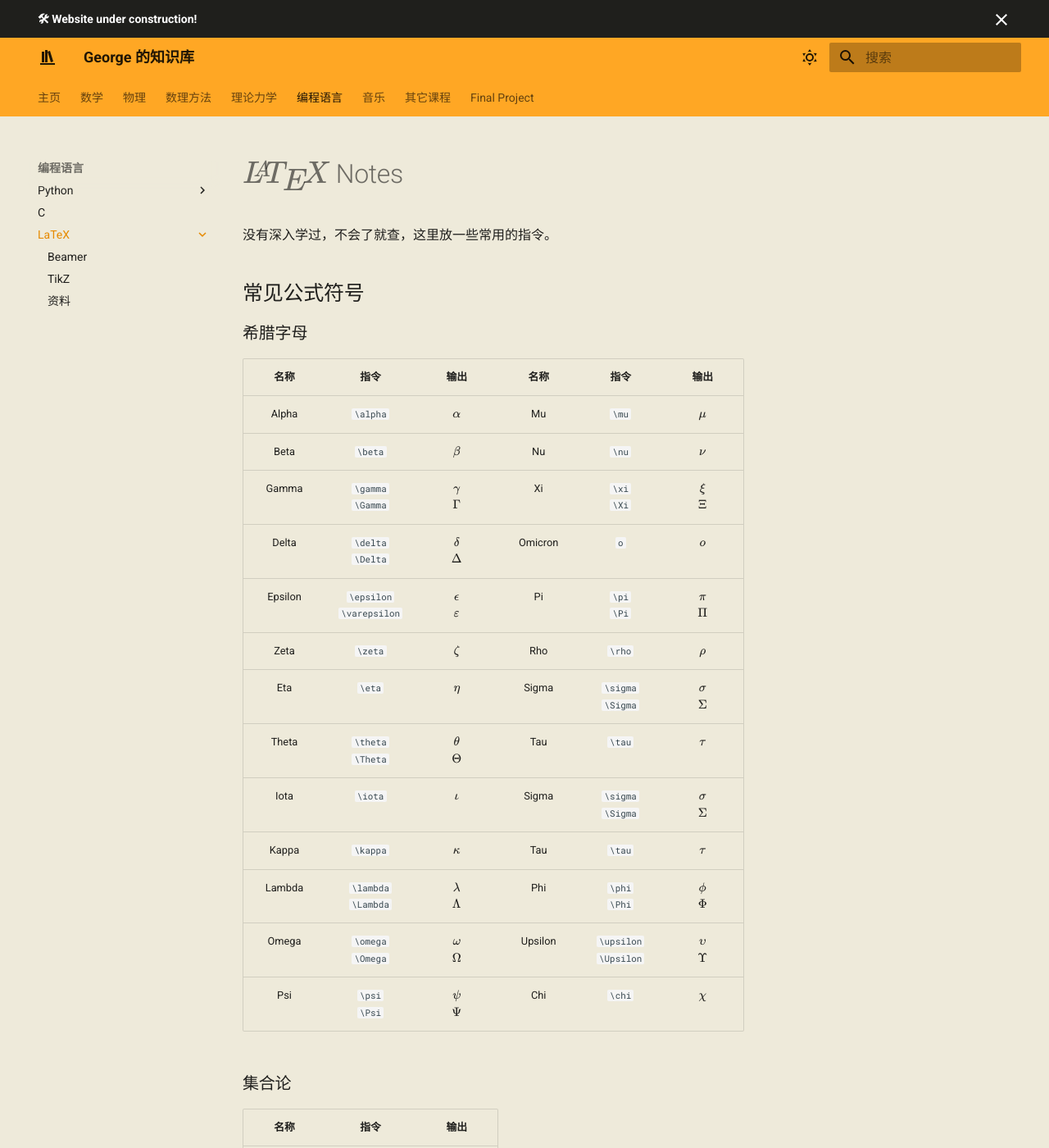
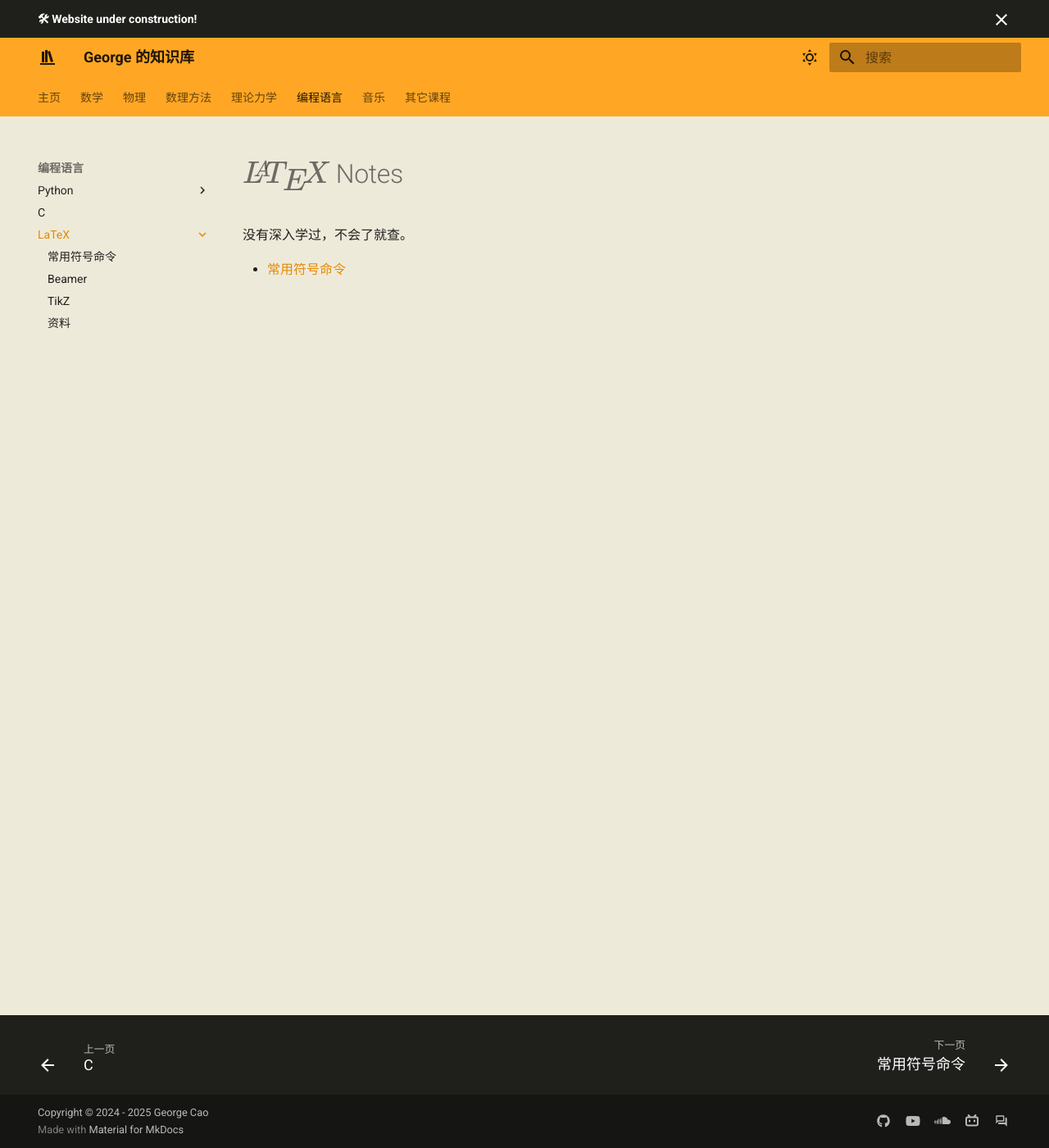
Before and after one commit to GeorgeC6/Notes, an MkDocs documentation site: the page built from docs/Prog-lang/LaTeX/index.md, in a window 1280 px wide and 1400 px high. Shown: the whole window at 82% size. Built offline with MkDocs 1.6.1 and Material for MkDocs 9.7.7, drawn with Linux system fonts in a browser that asks for light colours; comment, search, counter and statistics services are not loaded; some of the changed text lies outside the part shown.

Commit message:
updated content: latex symbols

```diff
--- a/docs/Prog-lang/LaTeX/index.md
+++ b/docs/Prog-lang/LaTeX/index.md
@@ -1,51 +1,5 @@
 # $\LaTeX$ Notes
 
-没有深入学过，不会了就查，这里放一些常用的指令。
+没有深入学过，不会了就查。
 
-## 常见公式符号
-
-### 希腊字母
-
-| 名称 | 指令 | 输出 | 名称 | 指令 | 输出 |
-| :--: | :---: | :---: | :--: | :---: | :---: |
-| Alpha | `\alpha` | $\alpha$ | Mu | `\mu` | $\mu$ |
-| Beta | `\beta` | $\beta$ | Nu | `\nu` | $\nu$ |
-| Gamma | `\gamma`<br>`\Gamma` | $\gamma$<br>$\Gamma$ | Xi | `\xi`<br>`\Xi` | $\xi$<br>$\Xi$ |
-| Delta | `\delta`<br>`\Delta` | $\delta$<br>$\Delta$ | Omicron | `o` | $o$ |
-| Epsilon | `\epsilon`<br>`\varepsilon` | $\epsilon$<br>$\varepsilon$ | Pi | `\pi`<br>`\Pi` | $\pi$<br>$\Pi$ |
-| Zeta | `\zeta` | $\zeta$ | Rho | `\rho` | $\rho$ |
-| Eta | `\eta` | $\eta$ | Sigma | `\sigma`<br>`\Sigma` | $\sigma$<br>$\Sigma$ |
-| Theta | `\theta`<br>`\Theta` | $\theta$<br>$\Theta$ | Tau | `\tau` | $\tau$ |
-| Iota | `\iota` | $\iota$ | Sigma | `\sigma`<br>`\Sigma` | $\sigma$<br>$\Sigma$ |
-| Kappa | `\kappa` | $\kappa$ | Tau | `\tau` | $\tau$ |
-| Lambda | `\lambda`<br>`\Lambda` | $\lambda$<br>$\Lambda$ | Phi | `\phi`<br>`\Phi` | $\phi$<br>$\Phi$ |
-| Omega | `\omega`<br>`\Omega` | $\omega$<br>$\Omega$ | Upsilon | `\upsilon`<br>`\Upsilon` | $\upsilon$<br>$\Upsilon$ |
-| Psi | `\psi`<br>`\Psi` | $\psi$<br>$\Psi$ | Chi | `\chi` | $\chi$ |
-
-### 集合论
-
-| 名称 | 指令 | 输出 |
-| :--: | :---: | :---: |
-| 空集 | `\emptyset`<br>`\varnothing` | $\emptyset$<br>$\varnothing$ |
-| 并集 | `\cup` | $\cup$ |
-| 交集 | `\cap` | $\cap$ |
-| 子集 | `\subset` | $\subset$ |
-| 包含 | `\supset` | $\supset$ |
-| 真子集 | `\subsetneq` | $\subsetneq$ |
-| 真包含 | `\supsetneq` | $\supsetneq$ |
-| 自然数集 | `\mathbb{N}` | $\mathbb{N}$ |
-| 整数集 | `\mathbb{Z}` | $\mathbb{Z}$ |
-| 有理数集 | `\mathbb{Q}` | $\mathbb{Q}$ |
-| 实数集 | `\mathbb{R}` | $\mathbb{R}$ |
-| 复数集 | `\mathbb{C}` | $\mathbb{C}$ |
-
-### 逻辑运算
-
-| 名称 | 指令 | 输出 |
-| :--: | :---: | :---: |
-| 与 | `\land` | $\land$ |
-| 或 | `\lor` | $\lor$ |
-| 非 | `\lnot` | $\lnot$ |
-| 蕴含 | `\to` | $\to$ |
-| 等价 | `\leftrightarrow` | $\leftrightarrow$ |
-| 充要 | `\iff` | $\iff$ |
+- [常用符号命令](Symbols.md)
--- a/mkdocs.yml
+++ b/mkdocs.yml
@@ -3,10 +3,7 @@
 site_url: https://georgec6.github.io/Notes/
 site_description: George's knowledge base
 
-#repo_name: Mkdocs-test
-#repo_url: https://github.com/GeorgeC6/Mkdocs-test
-
-copyright: Copyright &copy; 2024 <a href="https://github.com/GeorgeC6" target="_blank" rel="noopener noreferrer">George Cao</a>
+copyright: Copyright &copy; 2024 - 2025 <a href="https://github.com/GeorgeC6" target="_blank" rel="noopener noreferrer">George Cao</a>
 
 theme:
   name: material
@@ -187,6 +184,7 @@
 
     - LaTeX:
       - "Prog-lang/LaTeX/index.md"
+      - 常用符号命令: "Prog-lang/LaTeX/Symbols.md"
       - Beamer: "Prog-lang/LaTeX/Beamer/index.md"
       - TikZ: "Prog-lang/LaTeX/TikZ/index.md"
       - 资料: "Prog-lang/LaTeX/Resources/index.md"
@@ -218,6 +216,7 @@
       - 机器学习 Pt.III: "Others/Stat & Data/Lec 14.md"
       - 机器学习 Pt.IV: "Others/Stat & Data/Lec 15.md"
       - 粒子物理实验中的统计学: "Others/Stat & Data/Lec 16.md"
+      - Final Project: "Others/Stat & Data/Final Project/Final.md"
     - 无线网络应用:
       - "Others/无线网络应用/index.md"
       - Lec 1: "Others/无线网络应用/Lec 1.md"
@@ -228,4 +227,3 @@
       - Lec 6: "Others/无线网络应用/Lec 6.md"
       - Lec 7: "Others/无线网络应用/Lec 7.md"
       - 补充实验: "Others/无线网络应用/补充实验.md"
-  - Final Project: "Final Project/Final.md"
```
Also changed, not shown: docs/Music/index.md (+1 -1 lines), docs/Prog-lang/LaTeX/Symbols.md (added, +84 -0 lines), docs/Final Project/image/inequality-in-education.png (deleted), docs/Others/Stat & Data/Final Project/Final.md (renamed from docs/Final Project/Final.md), docs/Others/Stat & Data/Final Project/image/fig1.png (renamed from docs/Final Project/image/fig1.png), docs/Others/Stat & Data/Final Project/image/fig2.png (renamed from docs/Final Project/image/fig2.png), docs/Others/Stat & Data/Final Project/image/fig3.png (renamed from docs/Final Project/image/fig3.png), docs/Others/Stat & Data/Final Project/image/fig4.png (renamed from docs/Final Project/image/fig4.png), docs/Others/Stat & Data/Final Project/image/fig5.png (renamed from docs/Final Project/image/fig5.png), docs/Others/Stat & Data/Final Project/image/fig6.png (renamed from docs/Final Project/image/fig6.png), docs/Others/Stat & Data/Final Project/image/fig7.png (renamed from docs/Final Project/image/fig7.png), docs/Others/Stat & Data/Final Project/image/gender-gap-education-levels.png (renamed from docs/Final Project/image/gender-gap-education-levels.png), 3 other files.
